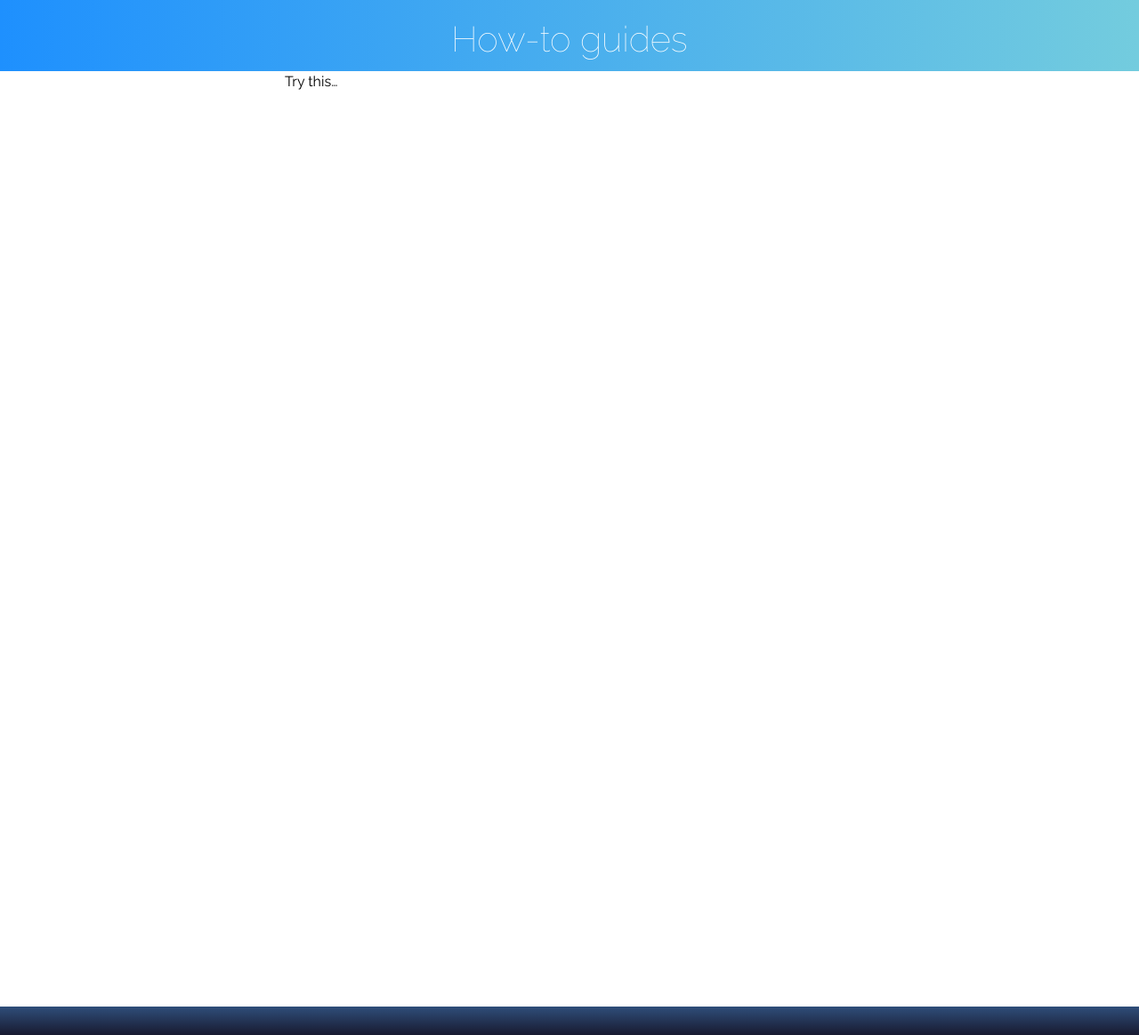
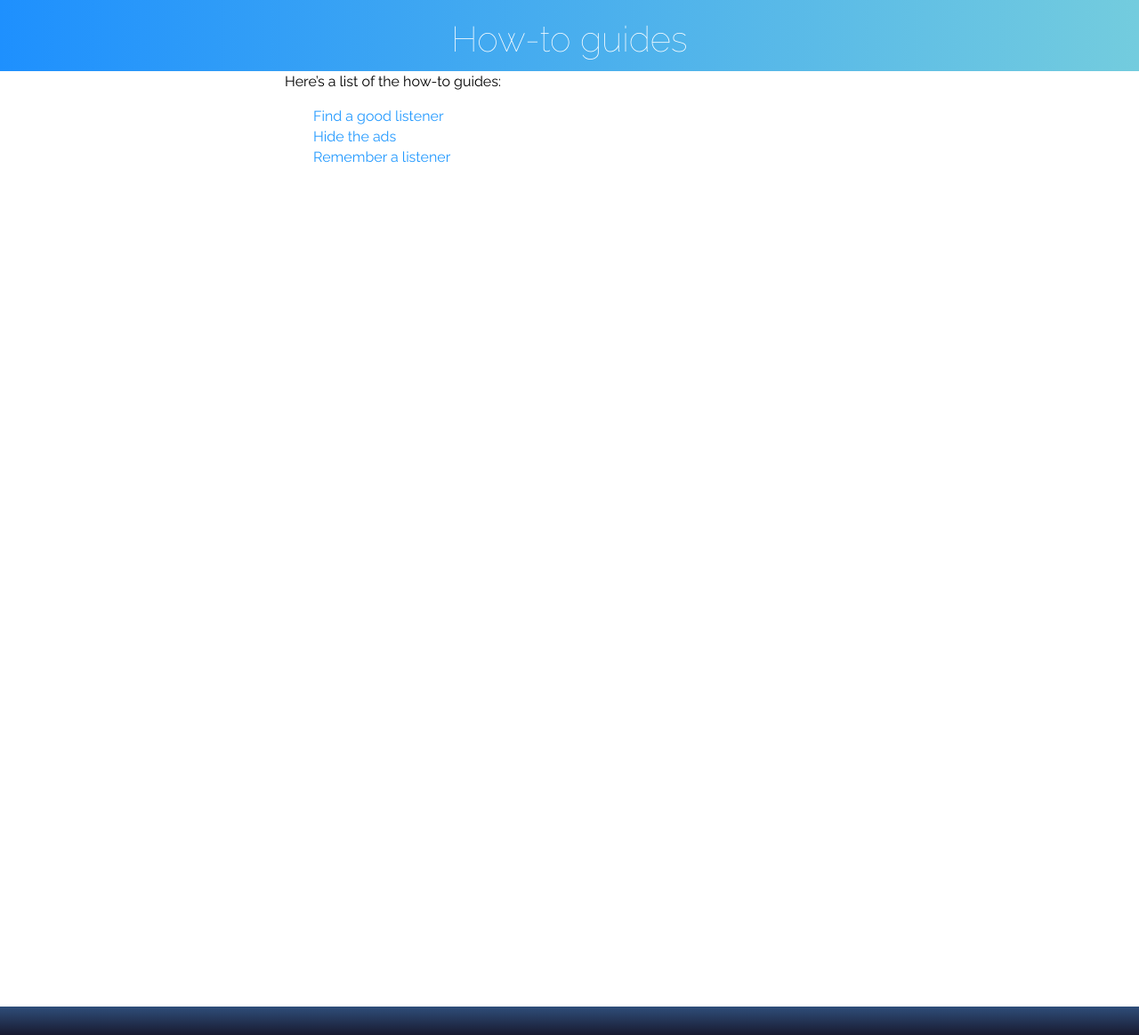
Before and after one commit to RarelyCharlie/rarelycharlie.github.io, a Jekyll site: the page built from howto.md, in a window 1280 px wide and 1164 px high. Shown: the whole window at 89% size. Built offline with Jekyll 4.4.1, drawn with Linux system fonts in a browser that asks for light colours.

Commit message:
add list

```diff
--- a/howto.md
+++ b/howto.md
@@ -2,4 +2,10 @@
 title: How-to guides
 layout: default
 ---
-Try this&hellip;
+Here's a list of the how-to guides:
+
+<p style="margin-left: 2em;">
+{% for how in site.howto %}
+<a href="{{ how.url }}">{{ how.title }}</a><br/>
+{% endfor %}
+</p>
```
